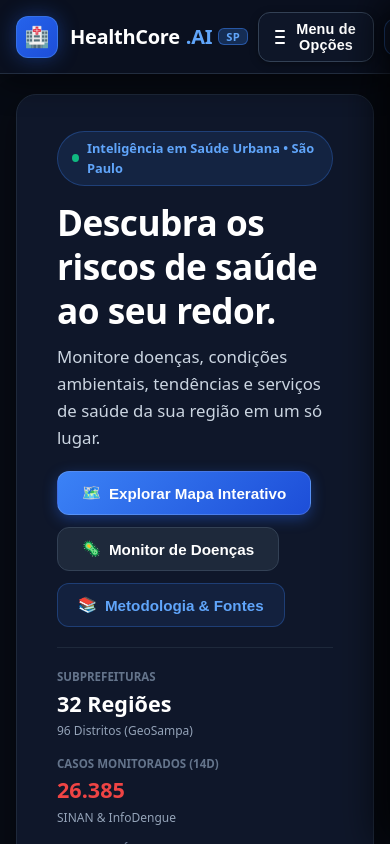
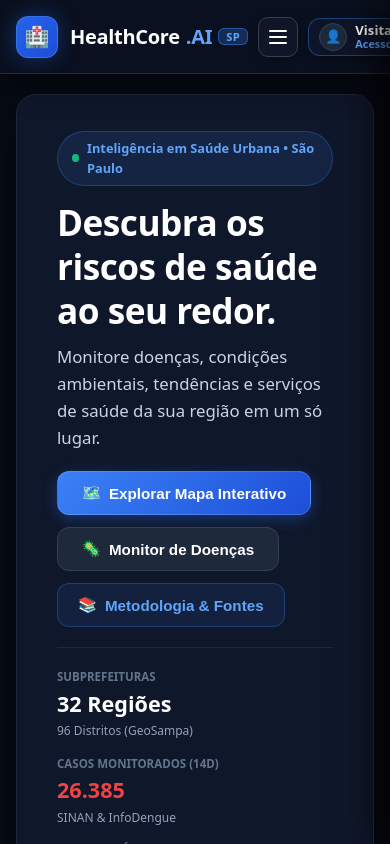
Before and after one commit to Balzeira/HealthCore.AI, a React (Vite) app: page /#/ in a window 390 px wide. Both pictures are taken after a click on the button "⚡ Acesso Rápido de Visitante (1 Clique)". Shown: the top 844 px of the page. Built offline with nearby package versions, Linux system fonts and the light colour scheme.

Commit message:
style(header): position icon-only hamburger menu next to Monitoramento SP badge

```diff
--- a/src/components/Header.tsx
+++ b/src/components/Header.tsx
@@ -56,26 +56,29 @@ export const Header: React.FC<HeaderProps> = ({ user, onLogout }) => {
           </div>
         </div>
 
-        {/* 2. Center Hamburger Toggle Button */}
-        <div style={{ display: 'flex', alignItems: 'center', gap: '10px' }}>
+        {/* Right Status & Navigation & User Account Section */}
+        <div className="header-user-section" style={{ display: 'flex', alignItems: 'center', gap: '10px' }}>
+          {/* Hamburger Toggle Button (Icon Only, next to Monitoramento SP) */}
           <button
             type="button"
             className={`header-hamburger-btn ${menuOpen ? 'active' : ''}`}
             onClick={() => setMenuOpen(!menuOpen)}
             aria-label={menuOpen ? 'Fechar menu de navegação' : 'Abrir menu de navegação'}
-            title="Menu de navegação"
+            title={menuOpen ? 'Fechar Menu' : 'Menu de Navegação'}
             style={{
               display: 'flex',
               alignItems: 'center',
-              gap: '10px',
+              justifyContent: 'center',
+              width: '40px',
+              height: '40px',
               backgroundColor: menuOpen ? 'rgba(37, 99, 235, 0.25)' : 'rgba(15, 23, 42, 0.9)',
               border: `1.5px solid ${menuOpen ? '#3B82F6' : '#334155'}`,
-              borderRadius: '12px',
-              padding: '8px 16px',
+              borderRadius: '10px',
               color: '#FFFFFF',
               cursor: 'pointer',
               boxShadow: menuOpen ? '0 0 16px rgba(59, 130, 246, 0.35)' : '0 2px 8px rgba(0,0,0,0.3)',
-              transition: 'all 0.2s ease'
+              transition: 'all 0.2s ease',
+              flexShrink: 0
             }}
           >
             {/* Animated Hamburger Icon */}
@@ -115,14 +118,8 @@ export const Header: React.FC<HeaderProps> = ({ user, onLogout }) => {
                 transform: menuOpen ? 'rotate(-45deg) translate(4px, -5px)' : 'none'
               }} />
             </div>
-            <span style={{ fontSize: '0.9rem', fontWeight: 800, letterSpacing: '0.2px' }}>
-              {menuOpen ? 'Fechar Menu' : 'Menu de Opções'}
-            </span>
           </button>
-        </div>
 
-        {/* 3. Right Status & User Account Section */}
-        <div className="header-user-section">
           {/* Compact Live Status Dot */}
           <div className="header-live-badge-compact" title="96 Distritos e 32 Subprefeituras de SP Monitoradas">
             <span className="header-live-dot"></span>
```
